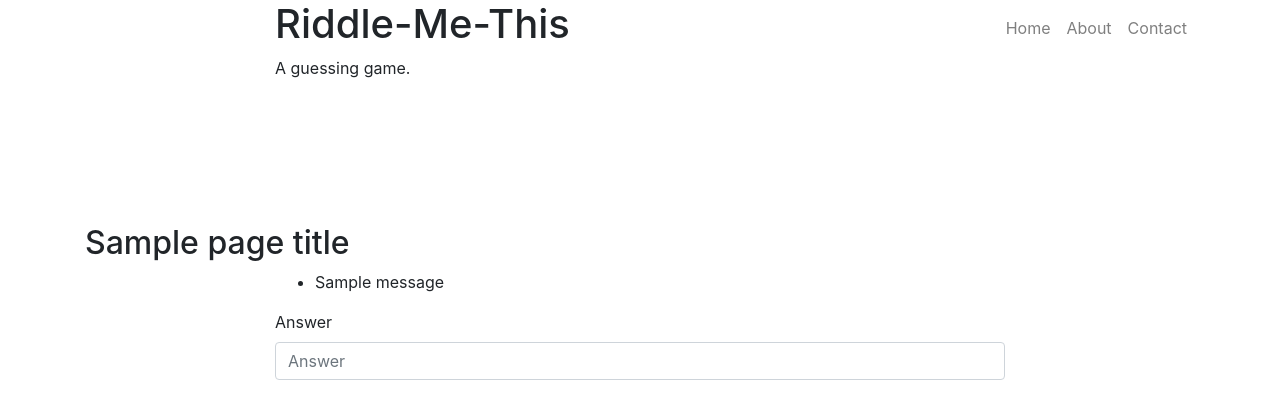
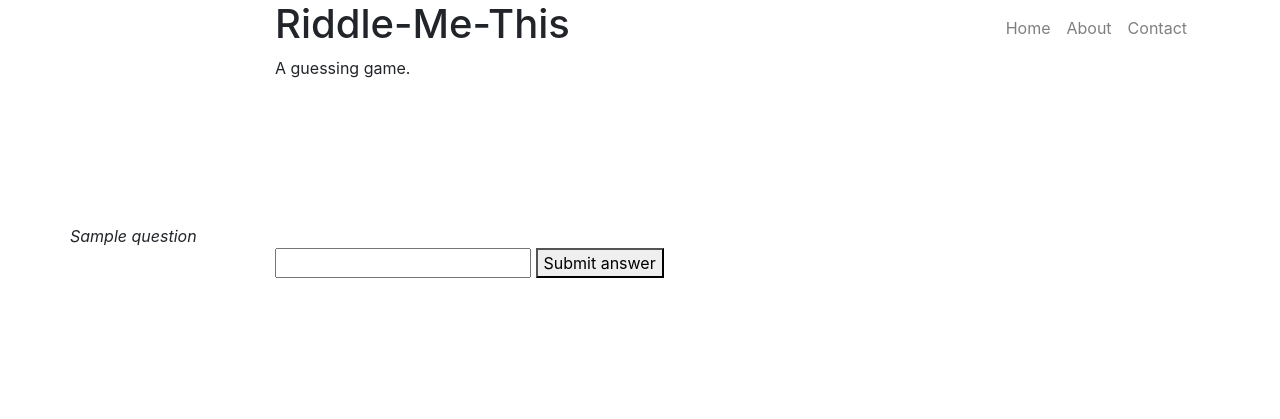
Before and after one commit to ainedoyle/3rd-milestone, a Flask app: template templates/riddlegame.html in a window 1280 px wide. Shown: the top 419 px of the page. Run offline with Flask 2, Linux system fonts and the light colour scheme; the template is opened without the code that fills it: most values are stand-ins (such as "Sample title", 1, 10 or a date in 2020); one stand-in notice (Sample message) is shown; some libraries are stand-ins or nearby versions.

Commit message:
Updated code

```diff
--- a/templates/riddlegame.html
+++ b/templates/riddlegame.html
@@ -1,22 +1,16 @@
-{% extends 'base.html' %} {% block content %}
-<h2>{{ page_title }}</h2>
+{% extends 'base.html' %}
+{% block content %}
 
-<div class="row">
-    <div class="col-lg-8 col-md-10 mx-auto">
-        {% with messages = get_flashed_messages() %} {% if messages %}
-        <ul class="flashes">
-            {% for message in messages %}
-            <li>{{ message }}</li>
-            {% endfor %}
-        </ul>
-        {% endif %} {% endwith %}
+    <div class="row">
+        <em>{{ question }}</em>
+    </div>
 
-        <form method="POST" name="sentMessage" id="contactForm">
-            <div class="control-group">
-                <div class="form-group floating-label-form-group controls">
-                    <label>Answer</label>
-                    <input type="text" class="form-control" placeholder="Answer" name="answer" id="answer" required data-validation-required-message="Enter your answer.">
-                    <p class="help-block text-danger"></p>
-                </div>
-            </div>
+    <form method="POST" class="row">
+        <div class="col-lg-8 col-md-10 mx-auto">
+			<form method="post">
+				<input id="answer" name="answer" type="text"> <button>Submit answer</button>
+			</form>
+		</div>
+
+    </form>
 {% endblock %}
```
